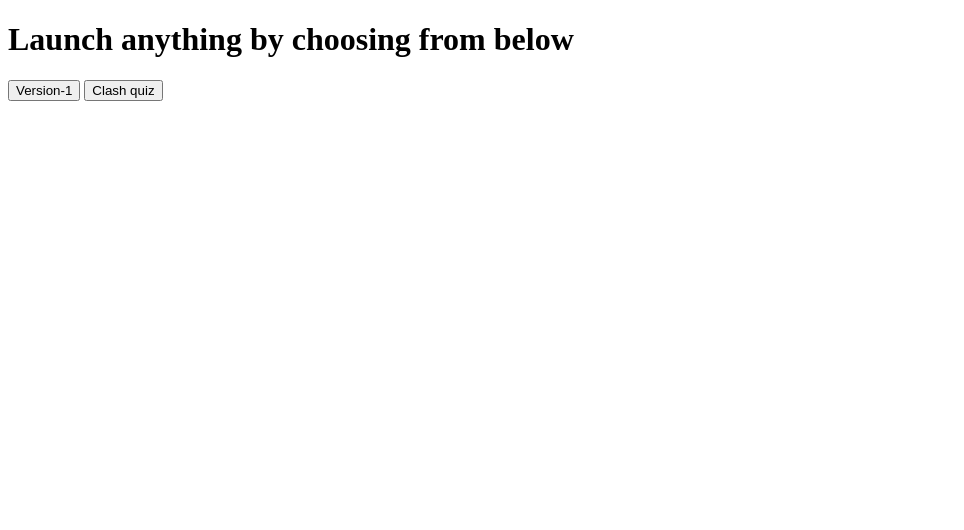
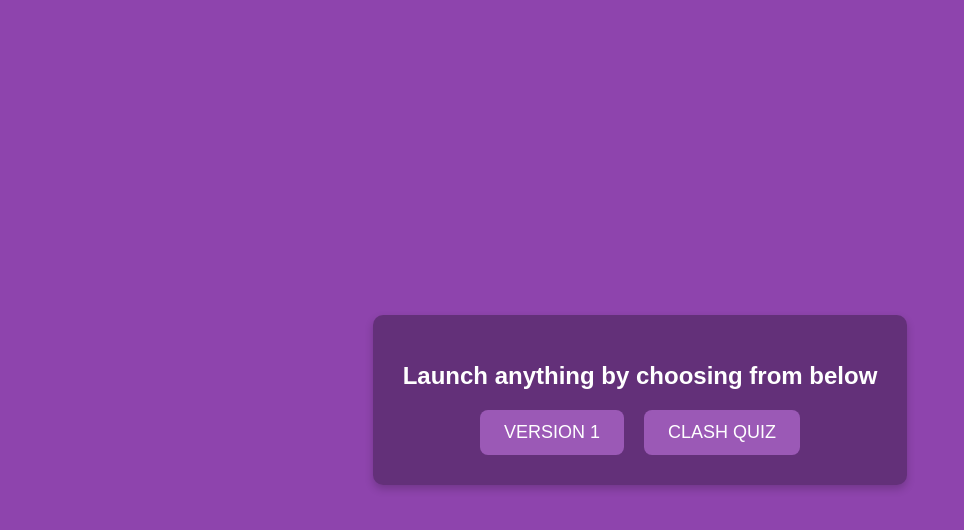
Before and after one commit to senhas-rgb/nig-spawner, a website: page index.html in a window 1280 px wide. Shown: the whole page, without its empty margins (0-964 px from the left). Drawn offline with Linux system fonts and the light colour scheme.

Commit message:
Launcher styling

```diff
--- a/index.html
+++ b/index.html
@@ -2,11 +2,16 @@
 <html lang="en">
 <head>
     <meta charset="UTF-8">
-    <title>launcher</title>
+    <title>Launcher</title>
+    <link rel="stylesheet" href="style.css">
 </head>
 <body>
+<div class="container">
     <h1>Launch anything by choosing from below</h1>
-    <a href="version1/index.html"><button>Version-1</button></a>
-    <a href="version2/index.html"><button>Clash quiz</button></a>
+    <div class="button-container">
+        <a href="version1/index.html"><button class="launch-btn">Version 1</button></a>
+        <a href="version2/index.html"><button class="launch-btn">Clash Quiz</button></a>
+    </div>
+</div>
 </body>
 </html>
--- /dev/null
+++ b/style.css
@@ -0,0 +1,53 @@
+/* General Styles */
+body {
+    font-family: Arial, sans-serif;
+    background: #8e44ad; /* Purple background */
+    color: white;
+    text-align: center;
+    display: flex;
+    justify-content: center;
+    align-items: center;
+    height: 100vh;
+    margin: 0;
+}
+
+/* Container */
+.container {
+    background: rgba(0, 0, 0, 0.3); /* Dark background for container */
+    padding: 30px;
+    border-radius: 10px;
+    box-shadow: 0 4px 8px rgba(0, 0, 0, 0.2);
+}
+
+/* Title */
+h1 {
+    font-size: 24px;
+    margin-bottom: 20px;
+}
+
+/* Button Container */
+.button-container {
+    display: flex;
+    gap: 20px;
+    justify-content: center;
+}
+
+/* Buttons */
+.launch-btn {
+    background: #9b59b6; /* Purple button */
+    color: white;
+    border: none;
+    padding: 12px 24px;
+    font-size: 18px;
+    border-radius: 8px;
+    cursor: pointer;
+    text-transform: uppercase;
+}
+
+.launch-btn:hover {
+    background: #8e44ad; /* Darker purple for hover */
+}
+
+a {
+    text-decoration: none;
+}
```
